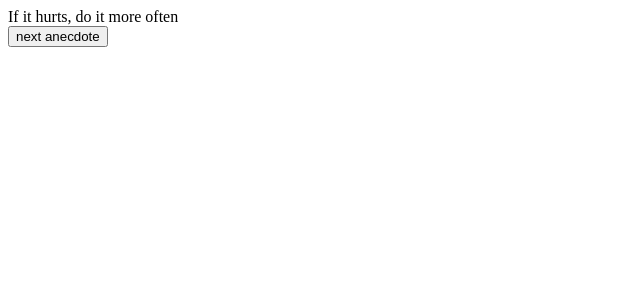
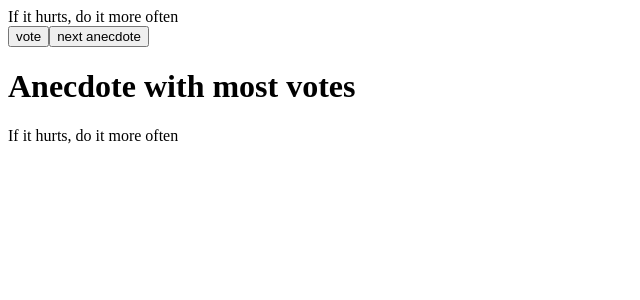
Before and after one commit to leandrotedini/FullStackOpen-Bootcamp, a React (Create React App) app in the folder part01/: page / in a window 1280 px wide. Shown: the top 300 px of the page, without its empty margins (0-640 px from the left). Built offline with nearby package versions, Linux system fonts and the light colour scheme.

Commit message:
Part 01 - Exercise 1.13 and 1.14

```diff
--- a/part01/src/components/Anecdotes/index.js
+++ b/part01/src/components/Anecdotes/index.js
@@ -12,18 +12,43 @@ const anecdotes = [
 const Anecdotes = () => {
 
   const [selected, setSelected] = useState(0)
+  const [votes, setVotes] = useState(Array(anecdotes.length).fill(0))
+
 
   const randomAnecdote = () => {
     const random = Math.floor(Math.random() * anecdotes.length);
     setSelected(random)
   }
 
+  const voteComent = (comentId) => {
+    let newVotes = {...votes}
+    newVotes[comentId] += 1
+
+    setVotes(newVotes)
+  }
+
+  const calculateMostVoted = (votes) => {
+    let mostVoted = {id:0, votes:0}
+    let values = Object.values(votes);
+    for(let i=0; i< values.length; i++){
+
+      if (values[i] > mostVoted.votes) {
+        mostVoted.id = i
+        mostVoted.votes = values[i]
+      }
+    }
+
+    return mostVoted.id
+  }
 
   return (
     <div>
       {anecdotes[selected]}
       <br/>
+      <button onClick={() => voteComent(selected)}>vote</button>
       <button onClick={randomAnecdote}>next anecdote</button>
+      <h1>Anecdote with most votes</h1>
+      {anecdotes[calculateMostVoted(votes)]}
     </div>
   )
 }
```
